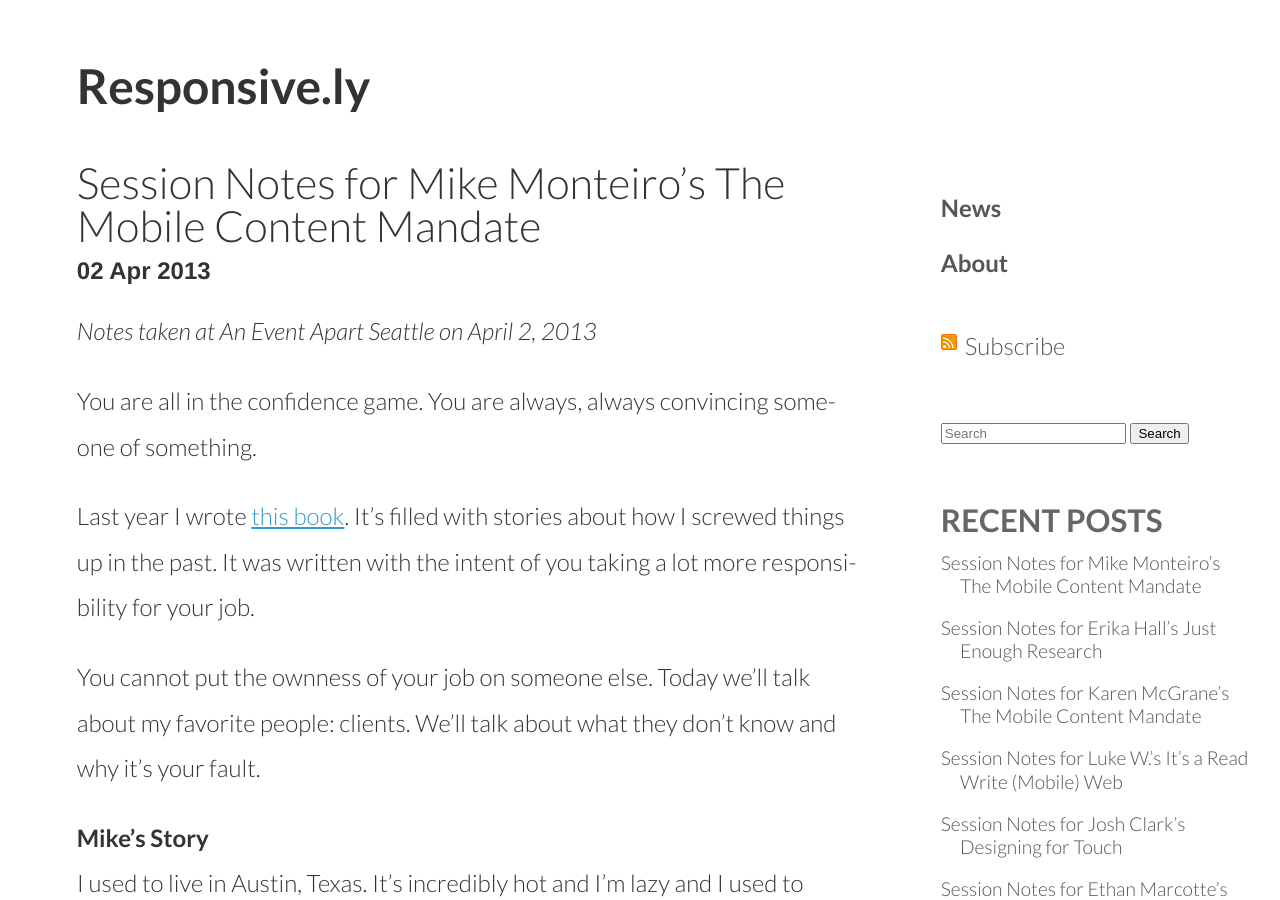
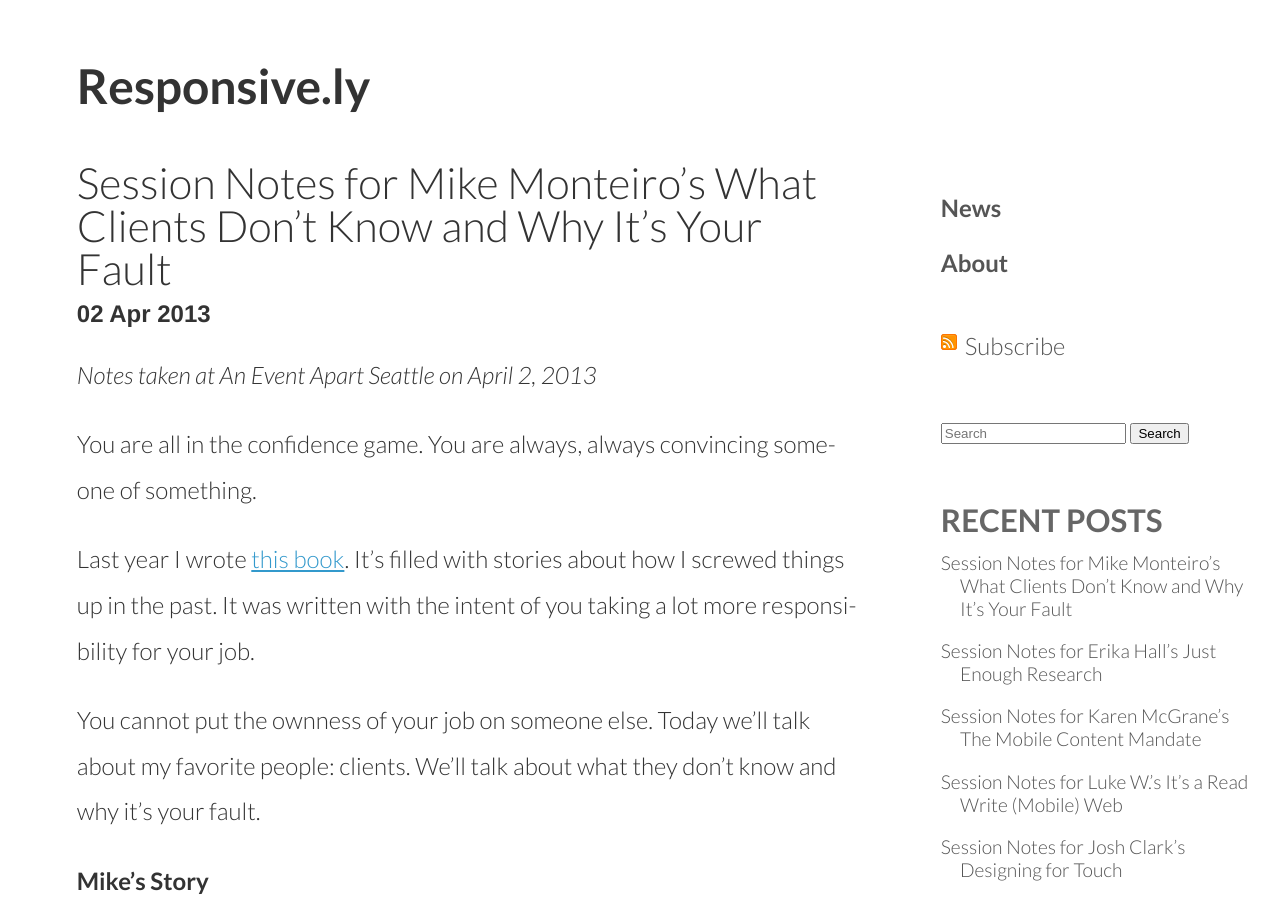
Before and after one commit to thedougco/responsive.ly, a Jekyll site: the page built from _posts/2013-04-2-session-notes-for_mike_monteiros_what_clients_dont_know_and_why_its_your_fault.md, in a window 1280 px wide and 900 px high. Built offline with Jekyll 4.4.1, drawn with Linux system fonts in a browser that asks for light colours; nearby versions of some CDN libraries; Markdown is read by kramdown in place of the engine named in the settings; comment, search, counter and statistics services are not loaded.

Commit message:
title edit

```diff
--- a/_posts/2013-04-2-session-notes-for_mike_monteiros_what_clients_dont_know_and_why_its_your_fault.md
+++ b/_posts/2013-04-2-session-notes-for_mike_monteiros_what_clients_dont_know_and_why_its_your_fault.md
@@ -1,6 +1,6 @@
 ---
 layout: post
-title: Session Notes for Mike Monteiro’s The Mobile Content Mandate
+title: Session Notes for Mike Monteiro’s What Clients Don’t Know and Why It’s Your Fault
 date: 2013-04-02
 categories: [Responsive, Tools]
 author: doug
```
